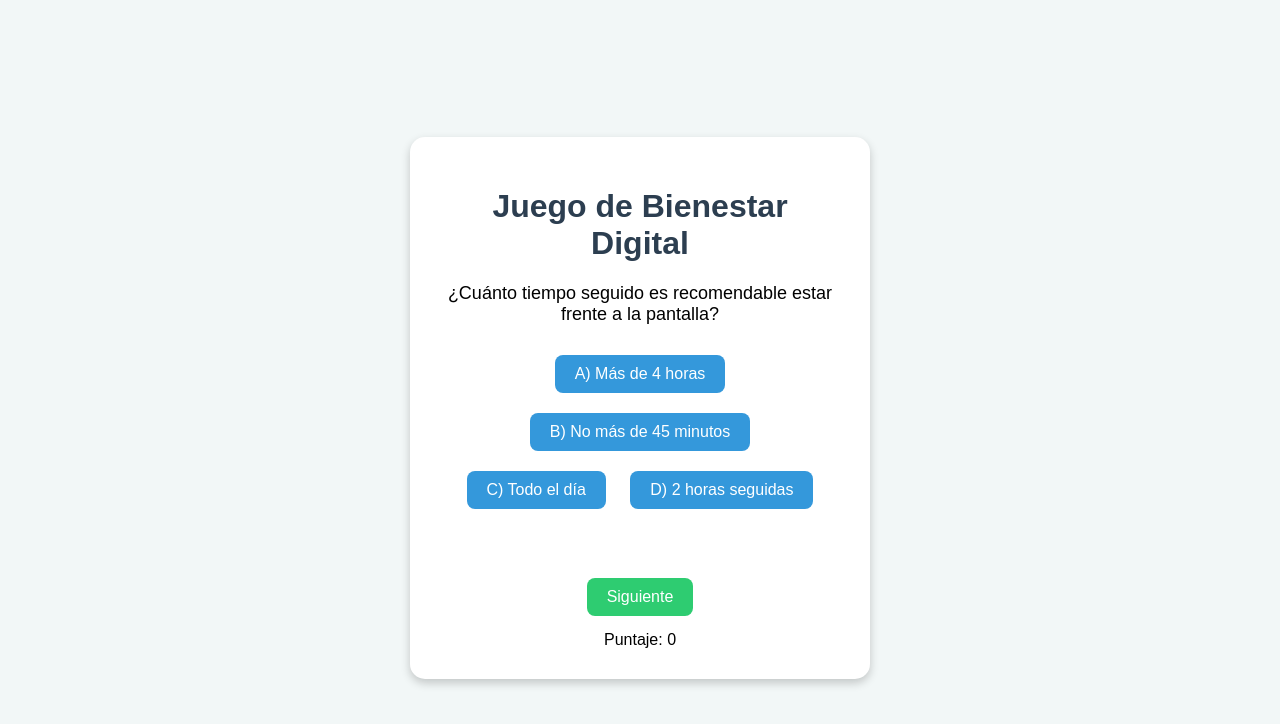
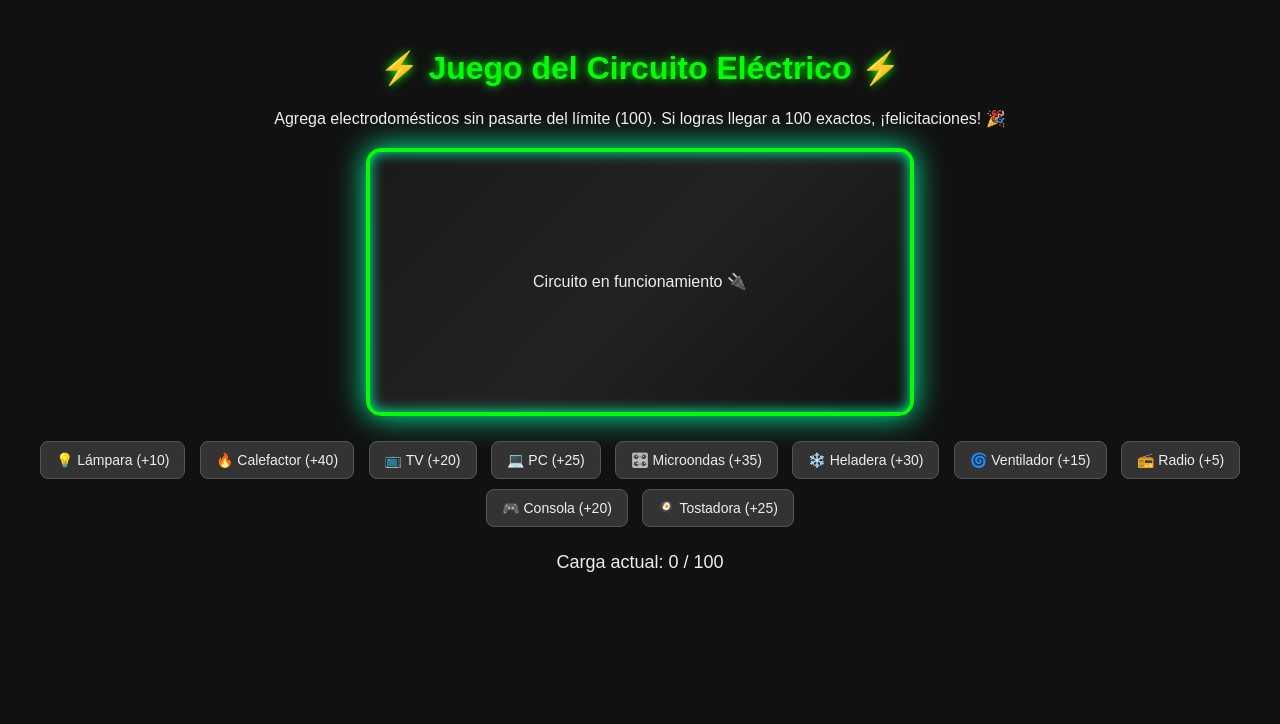
Before and after one commit to BettyLaConeja/bienestar-digital, a plain HTML site: page index.html in a window 1280 px wide. Drawn offline with Linux system fonts and the light colour scheme.

Commit message:
Add files via upload

```diff
--- a/index.html
+++ b/index.html
@@ -2,174 +2,150 @@
 <html lang="es">
 <head>
   <meta charset="UTF-8">
-<meta name="viewport" content="width=device-width, initial-scale=1.0">
-<title>Juego Bienestar Digital</title>
+  <title>Juego del Circuito Eléctrico</title>
   <style>
     body {
       font-family: Arial, sans-serif;
-        background-color: #f2f7f7;
+      background: #111;
+      color: #eee;
+      text-align: center;
+      padding: 20px;
+    }
+
+    h1 {
+      color: #0f0;
+      text-shadow: 0 0 10px #0f0;
+    }
+
+    .circuito {
+      margin: 20px auto;
+      width: 520px;
+      min-height: 240px;
+      background: linear-gradient(135deg, #1a1a1a, #222, #111);
+      border: 4px solid #0f0;
+      border-radius: 15px;
       display: flex;
       justify-content: center;
       align-items: center;
-        height: 100vh;
+      flex-wrap: wrap;
+      padding: 10px;
+      transition: background 0.5s, border 0.5s, box-shadow 0.5s;
+      box-shadow: 0 0 20px #0f0, inset 0 0 10px #0f0;
+      animation: energia 3s infinite linear;
     }
-    .container {
-        background-color: #ffffff;
-        padding: 30px;
-        border-radius: 15px;
-        box-shadow: 0 4px 10px rgba(0,0,0,0.2);
-        width: 400px;
-        text-align: center;
+
+    /* Animación de energía */
+    @keyframes energia {
+      0% { box-shadow: 0 0 20px #0f0, inset 0 0 10px #0f0; }
+      50% { box-shadow: 0 0 35px #0ff, inset 0 0 15px #0ff; }
+      100% { box-shadow: 0 0 20px #0f0, inset 0 0 10px #0f0; }
     }
-    h1 {
-        color: #2c3e50;
+
+    .apagado {
+      background: #220000 !important;
+      border: 4px solid #f00 !important;
+      box-shadow: 0 0 25px #f00, inset 0 0 10px #f00 !important;
+      animation: parpadeo 0.5s infinite alternate;
     }
-    .pregunta {
+
+    /* Efecto parpadeo cuando explota */
+    @keyframes parpadeo {
+      from { opacity: 1; }
+      to { opacity: 0.7; }
+    }
+
+    .feliz {
+      background: #003300 !important;
+      border: 4px solid #0ff !important;
+      box-shadow: 0 0 40px #0ff, inset 0 0 20px #0ff !important;
+      animation: victoria 2s infinite alternate;
+    }
+
+    /* Animación de victoria */
+    @keyframes victoria {
+      from { box-shadow: 0 0 25px #0ff, inset 0 0 10px #0ff; }
+      to { box-shadow: 0 0 50px #5ff, inset 0 0 25px #5ff; }
+    }
+
+    .item {
+      margin: 5px;
+      padding: 10px 15px;
+      background: #333;
+      border-radius: 8px;
+      border: 1px solid #555;
+      cursor: pointer;
+      transition: transform 0.2s, box-shadow 0.3s;
+      font-size: 14px;
+      color: #eee;
+    }
+
+    .item:hover {
+      transform: scale(1.1);
+      background: #444;
+      box-shadow: 0 0 10px #0ff;
+    }
+
+    .estado {
+      margin-top: 20px;
       font-size: 18px;
-        margin: 20px 0;
-    }
-    .opciones button {
-        margin: 10px;
-        padding: 10px 20px;
-        font-size: 16px;
-        border-radius: 8px;
-        border: none;
-        cursor: pointer;
-        background-color: #3498db;
-        color: white;
-        transition: 0.3s;
-    }
-    .opciones button:hover {
-        background-color: #2980b9;
-    }
-    .mensaje {
-        margin-top: 15px;
-        font-weight: bold;
-        min-height: 24px;
-    }
-    #siguiente {
-        margin-top: 20px;
-        padding: 10px 20px;
-        font-size: 16px;
-        border-radius: 8px;
-        border: none;
-        cursor: pointer;
-        background-color: #2ecc71;
-        color: white;
-        transition: 0.3s;
-    }
-    #siguiente:hover {
-        background-color: #27ae60;
-    }
-    .puntaje {
-        margin-top: 15px;
-        font-size: 16px;
     }
   </style>
 </head>
 <body>
-<div class="container">
-    <h1>Juego de Bienestar Digital</h1>
-    <div id="pregunta" class="pregunta"></div>
-    <div class="opciones">
-        <button id="opcionA">A</button>
-        <button id="opcionB">B</button>
-        <button id="opcionC">C</button>
-        <button id="opcionD">D</button>
+  <h1>⚡ Juego del Circuito Eléctrico ⚡</h1>
+  <p>Agrega electrodomésticos sin pasarte del límite (100).
+  Si logras llegar a 100 exactos, ¡felicitaciones! 🎉</p>
+
+  <div class="circuito" id="circuito">
+    <span id="mensaje">Circuito en funcionamiento 🔌</span>
   </div>
-    <div id="mensaje" class="mensaje"></div>
-    <button id="siguiente">Siguiente</button>
-    <div id="puntaje" class="puntaje">Puntaje: 0</div>
+
+  <div>
+    <button class="item" onclick="agregar('💡 Lámpara', 10)">💡 Lámpara (+10)</button>
+    <button class="item" onclick="agregar('🔥 Calefactor', 40)">🔥 Calefactor (+40)</button>
+    <button class="item" onclick="agregar('📺 TV', 20)">📺 TV (+20)</button>
+    <button class="item" onclick="agregar('💻 PC', 25)">💻 PC (+25)</button>
+    <button class="item" onclick="agregar('🎛️ Microondas', 35)">🎛️ Microondas (+35)</button>
+    <button class="item" onclick="agregar('❄️ Heladera', 30)">❄️ Heladera (+30)</button>
+    <button class="item" onclick="agregar('🌀 Ventilador', 15)">🌀 Ventilador (+15)</button>
+    <button class="item" onclick="agregar('📻 Radio', 5)">📻 Radio (+5)</button>
+    <button class="item" onclick="agregar('🎮 Consola', 20)">🎮 Consola (+20)</button>
+    <button class="item" onclick="agregar('🍳 Tostadora', 25)">🍳 Tostadora (+25)</button>
+  </div>
+
+  <div class="estado">
+    Carga actual: <span id="carga">0</span> / 100
   </div>
 
   <script>
-const preguntas = [
-    {
-        pregunta: "¿Cuánto tiempo seguido es recomendable estar frente a la pantalla?",
-        opciones: {A: "Más de 4 horas", B: "No más de 45 minutos", C: "Todo el día", D: "2 horas seguidas"},
-        correcta: "B"
-    },
-    {
-        pregunta: "¿Qué hacer antes de dormir?",
-        opciones: {A: "Usar el celular", B: "Apagar pantallas", C: "Ver redes sociales", D: "Tomar café"},
-        correcta: "B"
-    },
-    {
-        pregunta: "¿Qué es bienestar digital?",
-        opciones: {A: "Usar mucho internet", B: "Equilibrio entre tecnología y salud", C: "Tener el celular siempre cerca", D: "Solo jugar videojuegos"},
-        correcta: "B"
-    },
-    {
-        pregunta: "¿Cuál es un hábito saludable frente a pantallas?",
-        opciones: {A: "Mirar el celular mientras comes", B: "Tomar descansos cada 45 minutos", C: "Dormir con la tablet encendida", D: "Revisar redes antes de levantarte"},
-        correcta: "B"
-    },
-    {
-        pregunta: "¿Qué es recomendable hacer durante el tiempo de ocio digital?",
-        opciones: {A: "Balancear con actividades al aire libre", B: "Pasar todo el día en redes", C: "Quedarse sentado sin moverse", D: "Jugar sin límites"},
-        correcta: "A"
-    },
-    {
-        pregunta: "Para cuidar la vista frente a pantallas, se recomienda:",
-        opciones: {A: "Mirar la pantalla de cerca siempre", B: "Parpadear menos", C: "Usar regla 20-20-20 (cada 20 min mirar 20 metros hacia adelante)", D: "Encender luz azul intensa"},
-        correcta: "C"
+    let cargaTotal = 0;
+    const limite = 100;
+    const cargaSpan = document.getElementById("carga");
+    const circuito = document.getElementById("circuito");
+    const mensaje = document.getElementById("mensaje");
+
+    function agregar(nombre, valor) {
+      if (cargaTotal >= limite) return; // No permite seguir si ya terminó
+
+      cargaTotal += valor;
+      cargaSpan.textContent = cargaTotal;
+
+      let nuevo = document.createElement("div");
+      nuevo.textContent = nombre;
+      nuevo.style.color = "#0f0";
+      nuevo.style.fontSize = "14px";
+      circuito.appendChild(nuevo);
+
+      if (cargaTotal > limite) {
+        circuito.classList.add("apagado");
+        mensaje.textContent = "💥 ¡La tensión cayó! Circuito apagado.";
+        mensaje.style.color = "red";
+      } else if (cargaTotal === limite) {
+        circuito.classList.add("feliz");
+        mensaje.textContent = "🎉 ¡Felicitaciones! Lograste conectar todo sin sobrecargar.";
+        mensaje.style.color = "cyan";
       }
-];
-
-let preguntaActual = 0;
-let puntaje = 0;
-
-const preguntaDiv = document.getElementById('pregunta');
-const mensajeDiv = document.getElementById('mensaje');
-const puntajeDiv = document.getElementById('puntaje');
-const botones = {
-    A: document.getElementById('opcionA'),
-    B: document.getElementById('opcionB'),
-    C: document.getElementById('opcionC'),
-    D: document.getElementById('opcionD')
-};
-const siguienteBtn = document.getElementById('siguiente');
-
-function mostrarPregunta() {
-    if(preguntaActual >= preguntas.length) {
-        preguntaDiv.textContent = "¡Juego terminado!";
-        mensajeDiv.textContent = `Tu puntaje final es: ${puntaje} de ${preguntas.length}`;
-        Object.values(botones).forEach(b => b.disabled = true);
-        siguienteBtn.disabled = true;
-        return;
     }
-    const q = preguntas[preguntaActual];
-    preguntaDiv.textContent = q.pregunta;
-    botones.A.textContent = `A) ${q.opciones.A}`;
-    botones.B.textContent = `B) ${q.opciones.B}`;
-    botones.C.textContent = `C) ${q.opciones.C}`;
-    botones.D.textContent = `D) ${q.opciones.D}`;
-    mensajeDiv.textContent = "";
-    Object.values(botones).forEach(b => b.disabled = false);
-}
-
-function verificarRespuesta(letra) {
-    const q = preguntas[preguntaActual];
-    if(letra === q.correcta) {
-        mensajeDiv.textContent = "¡Correcto!";
-        puntaje++;
-    } else {
-        mensajeDiv.textContent = `Incorrecto. La respuesta correcta era ${q.correcta}) ${q.opciones[q.correcta]}`;
-    }
-    puntajeDiv.textContent = `Puntaje: ${puntaje}`;
-    Object.values(botones).forEach(b => b.disabled = true);
-    preguntaActual++;
-}
-
-// Eventos de los botones
-botones.A.addEventListener('click', () => verificarRespuesta('A'));
-botones.B.addEventListener('click', () => verificarRespuesta('B'));
-botones.C.addEventListener('click', () => verificarRespuesta('C'));
-botones.D.addEventListener('click', () => verificarRespuesta('D'));
-siguienteBtn.addEventListener('click', mostrarPregunta);
-
-// Mostrar la primera pregunta al cargar la página
-mostrarPregunta();
   </script>
 </body>
 </html>
```
Lines whose indentation alone changed are shown as unchanged.
